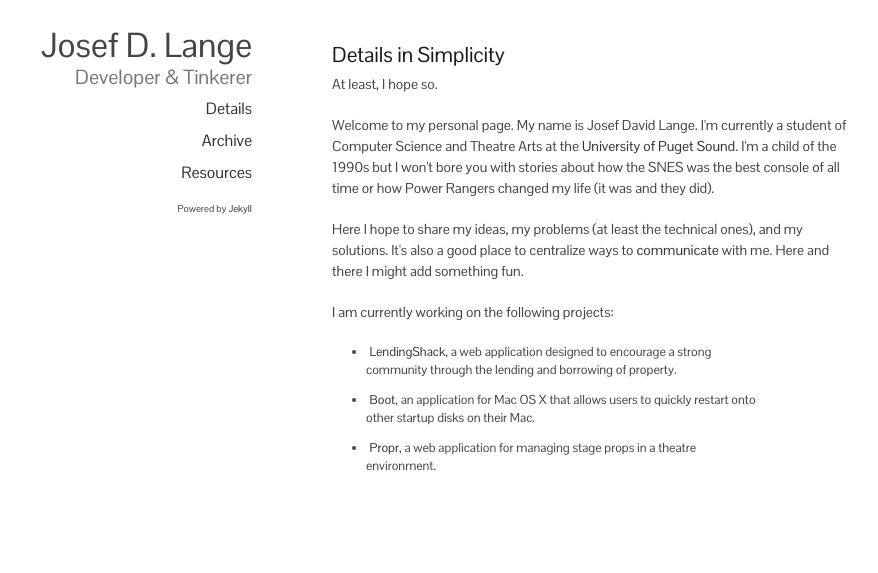
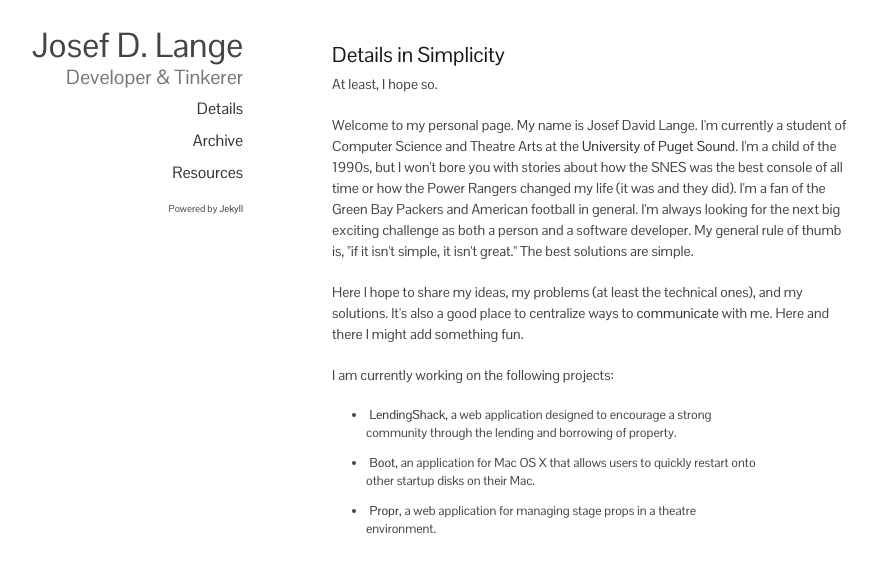
Before and after one commit to josefdlange/josefdlange.github.com, a Jekyll site: the page built from index.html, in a window 1280 px wide. Shown: the top 573 px of the page, without its empty margins (138-1016 px from the left). Built offline with Jekyll 4.4.1, drawn with Linux system fonts in a browser that asks for light colours.

Commit message:
Fixed styling to make the fixing of the nav more correct -- FireFox renders correctly now. Also updated main page contents. I need a good picture of myself now...

```diff
--- a/_includes/heading.html
+++ b/_includes/heading.html
@@ -1,8 +1,10 @@
-<div id="heading" class="four columns sidebar">
+<div class="four columns sidebar">
+    <div class="navfixer">
     	   <span class="title">Josef D. Lange</span>
     	   <span class="subtitle subheader">Developer & Tinkerer</span>
     	   {% include navigation.html %}
 	       <p class="jekyll">
     	       Powered by <a href="https://github.com/mojombo/jekyll/">Jekyll</a><br />
 	       </p>
-	   </div><!-- four columns -->
+    </div><!-- navfixer -->
+</div><!-- four columns -->
--- a/_layouts/base.html
+++ b/_layouts/base.html
@@ -43,7 +43,7 @@
 
 	<div class="container">
 	   {% include heading.html %}
-	   <div class="nine columns offset-by-five main">
+	   <div class="nine columns offset-by-one main">
 	   	   {{ content }}
 	   </div><!-- twelve columns -->
 	</div><!-- container -->
--- a/index.html
+++ b/index.html
@@ -5,7 +5,7 @@
 <h4>{{ page.title }}</h4>
 <p>At least, I hope so.</p>
 
-<p>Welcome to my personal page. My name is Josef David Lange. I'm currently a student of Computer Science and Theatre Arts at the <a href="http://pugetsound.edu">University of Puget Sound</a>. I'm a child of the 1990s but I won't bore you with stories about how the SNES was the best console of all time or how Power Rangers changed my life (it was and they did).</p>
+<p>Welcome to my personal page. My name is Josef David Lange. I'm currently a student of Computer Science and Theatre Arts at the <a href="http://pugetsound.edu">University of Puget Sound</a>. I'm a child of the 1990s, but I won't bore you with stories about how the SNES was the best console of all time or how the Power Rangers changed my life (it was and they did). I'm a fan of the Green Bay Packers and American football in general. I'm always looking for the next big exciting challenge as both a person and a software developer. My general rule of thumb is, "if it isn't simple, it isn't great." The best solutions are simple.</p>
 <p>Here I hope to share my ideas, my problems (at least the technical ones), and my solutions. It's also a good place to centralize ways to <a href="/contact">communicate</a> with me. Here and there I might add something fun.</p>
 <p>I am currently working on the following projects:
 <ul class="bullets">
--- a/stylesheets/base.css
+++ b/stylesheets/base.css
@@ -58,11 +58,6 @@
 		-webkit-text-size-adjust: 100%;
 		}
 
-    #heading {
-        margin-top: 25px;
-        margin-bottom: 20px;
-    }
-
     .title {
         font-size: 34px;
         line-height: 40px;
@@ -76,7 +71,11 @@
     }
 
     .sidebar {
+        margin-top: 25px;
         text-align: right;
+    }
+
+    .navfixer {
         position: fixed;
     }
 
--- a/stylesheets/layout.css
+++ b/stylesheets/layout.css
@@ -42,7 +42,8 @@
 
 	/* All Mobile Sizes (devices and browser) */
 	@media only screen and (max-width: 767px) {
-    	div.sidebar { text-align: left; position: inherit; }
+    	div.sidebar { text-align: left;}
+    	div.navfixer { position: inherit; }
     	p.jekyll { display: none; }
     	span.title { font-size: 28px; line-height: 30px; }
     	span.subtitle { font-size: 18px; line-height: 20px; }
```
